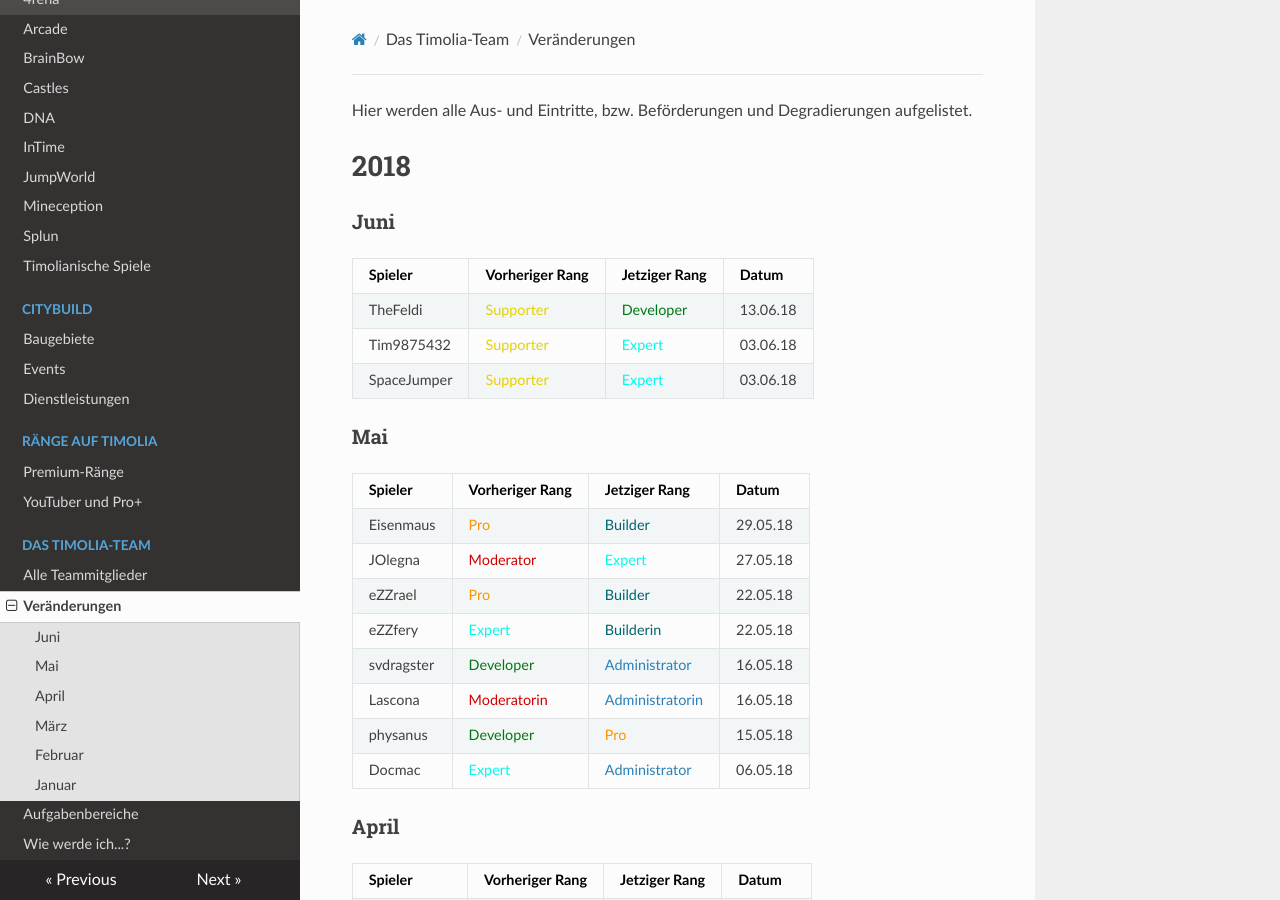
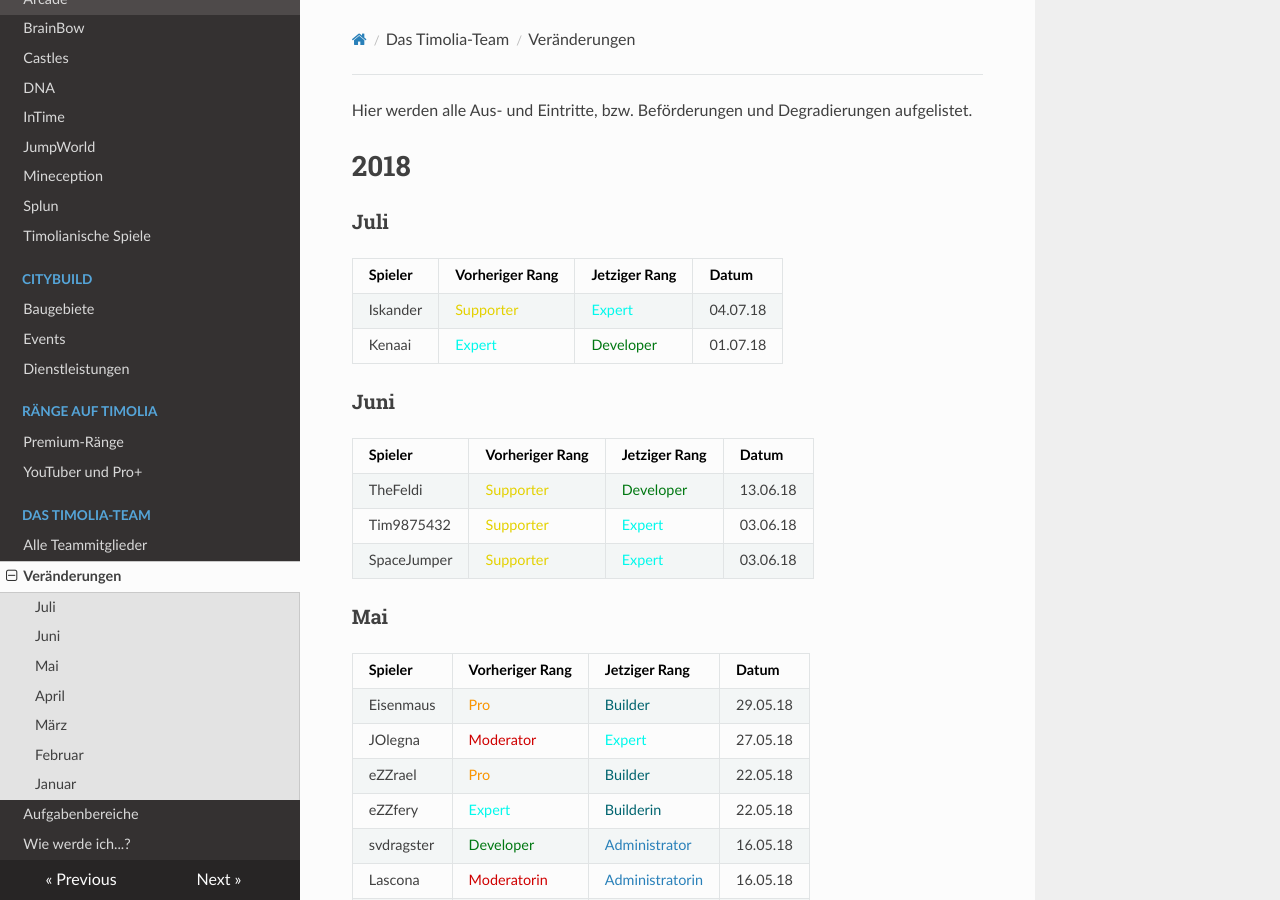
Before and after one commit to TimoliaDE/HowTo, an MkDocs documentation site: the page built from docs/team/changes.md, in a window 1280 px wide and 900 px high. Built offline with MkDocs 1.6.1, drawn with Linux system fonts in a browser that asks for light colours; nearby versions of some CDN libraries; old or Windows-style settings are respelled for this version of MkDocs.

Commit message:
Update changes.md

```diff
--- a/docs/team/changes.md
+++ b/docs/team/changes.md
@@ -1,6 +1,12 @@
 Hier werden alle Aus- und Eintritte, bzw. Beförderungen und Degradierungen aufgelistet.
 
 # 2018
+
+###<strong>Juli</strong>
+| Spieler | Vorheriger Rang | Jetziger Rang | Datum |
+| ------ | ------ | ------ | ------ |
+|Iskander | <span style="color:#E4D100">Supporter</span> | <span style="color:#00F9EC">Expert</span> | 04.07.18 |
+|Kenaai | <span style="color:#00F9EC">Expert</span> | <span style="color:#007812">Developer</span> | 01.07.18 |
 
 ###<strong>Juni</strong>
 | Spieler | Vorheriger Rang | Jetziger Rang | Datum |
```
